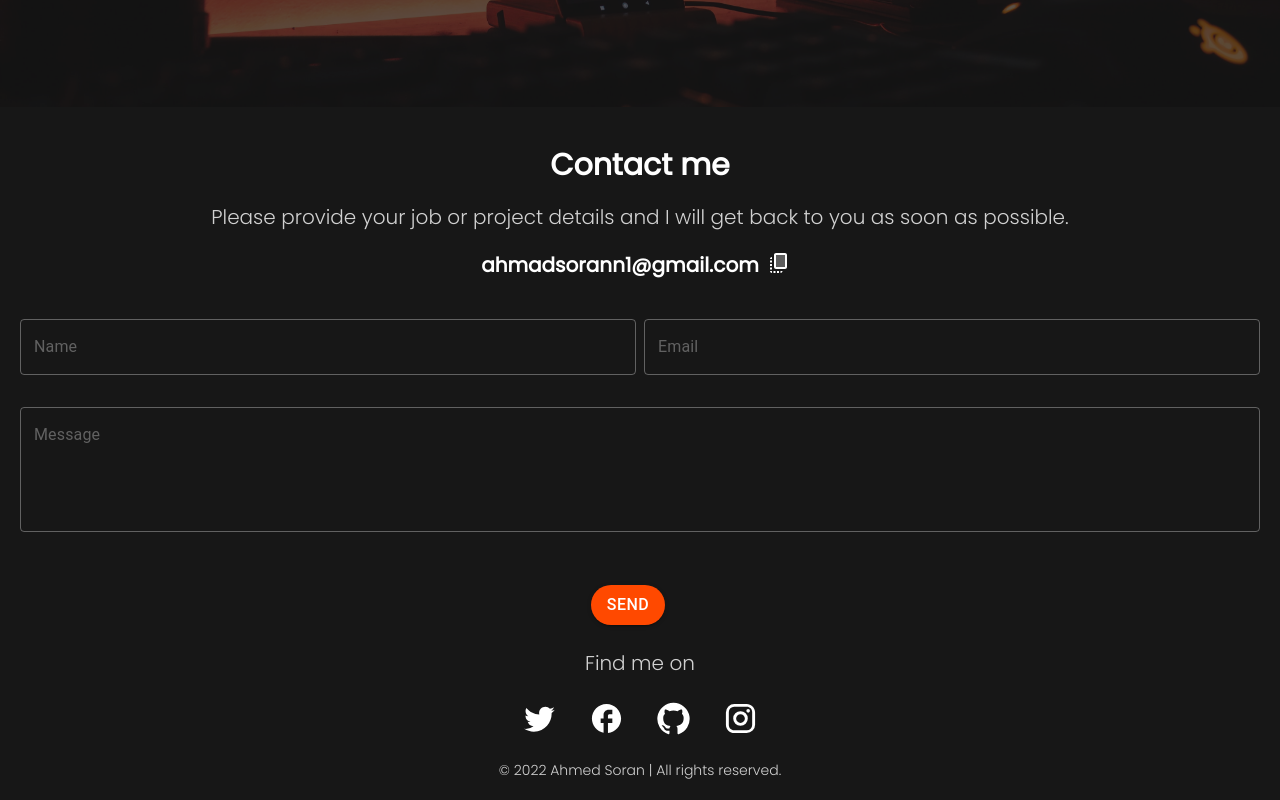
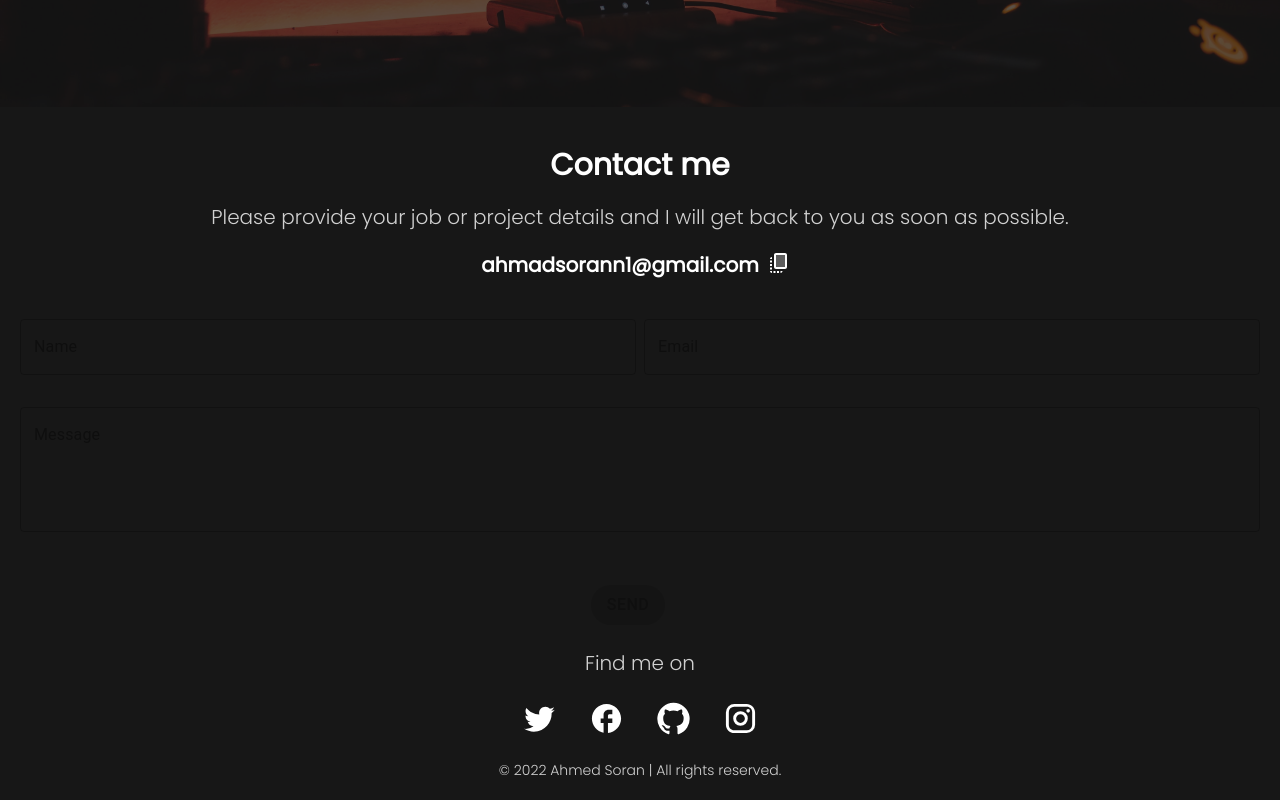
Before and after one commit to ahmadsoran/ahmed-new-portfolio, a React (Create React App) app: page /#about in a window 1280 px wide. Shown: the part 3302-4102 px from the top of the page. Built offline with nearby package versions, Linux system fonts and the light colour scheme.

Commit message:
Disable form

```diff
--- a/src/pages/contact/Form.jsx
+++ b/src/pages/contact/Form.jsx
@@ -23,6 +23,7 @@ export default function Form() {
 
                             }
                         }}
+                        disabled={true}
                         id="name" label="Name" variant="outlined" color='warning' />
                     <TextField
                         sx={{
@@ -38,6 +39,9 @@ export default function Form() {
 
                             }
                         }}
+
+                        disabled={true}
+
                         id="email" label="Email" variant="outlined" color='warning' />
                 </div>
 
@@ -53,7 +57,11 @@ export default function Form() {
                     '& textarea': {
                         color: '#ffffffff'
                     }
-                }} id="message" label="Message" variant="outlined" multiline color='warning' rows={4} />
+                }}
+
+                        disabled={true}
+
+ id="message" label="Message" variant="outlined" multiline color='warning' rows={4} />
 
                 <div className="text-center">
                     <Button sx={{
@@ -62,7 +70,11 @@ export default function Form() {
                         marginTop: '3%',
                         borderRadius: '999px',
                         "&:hover": { backgroundColor: '#ff4900' }
+
                     }}
+
+                        disabled={true}
+
                         variant="contained" type="submit">
                         Send
                     </Button>
```
